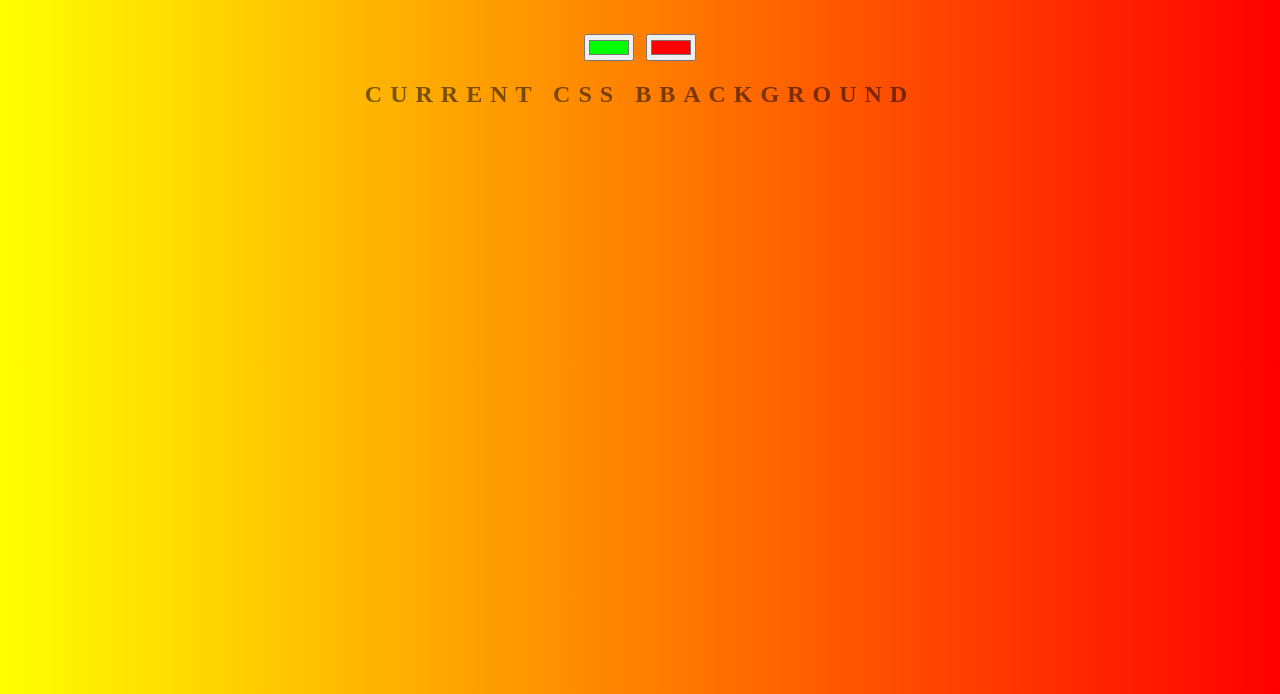
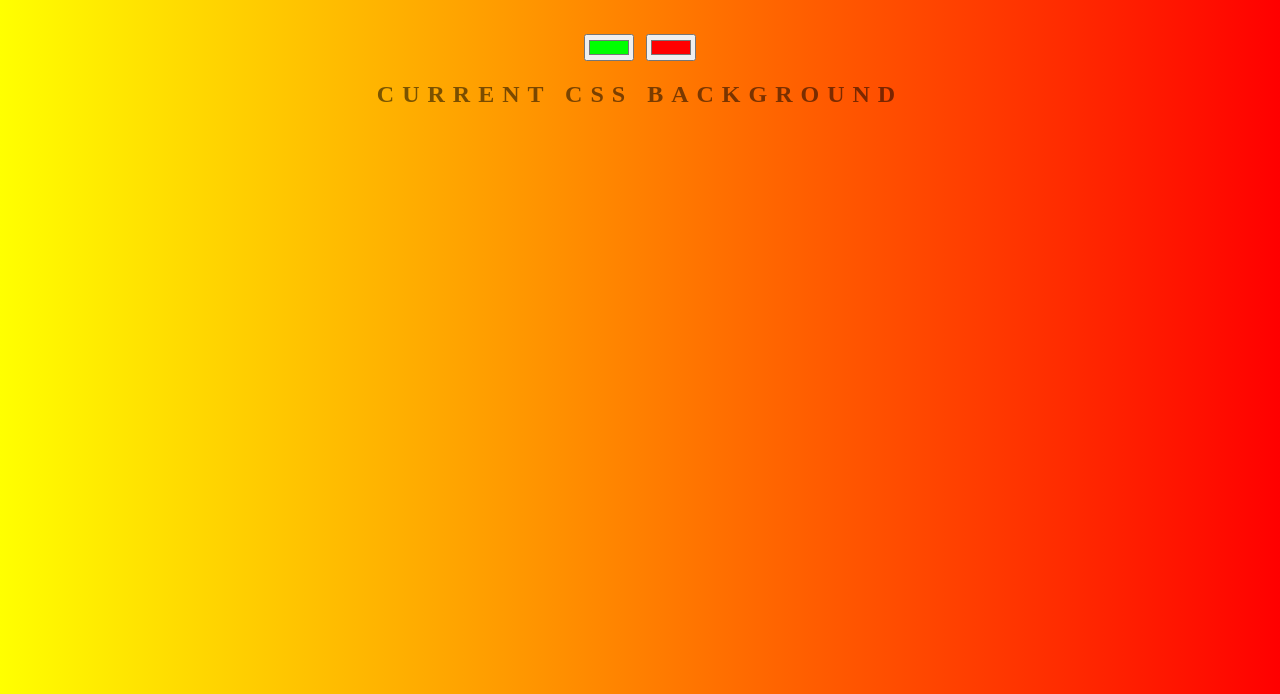
Before and after one commit to Pietrockson/Background-generator, a plain HTML site: page index.html in a window 1280 px wide. Shown: the part 106-800 px from the top of the page. Drawn offline with Linux system fonts and the light colour scheme.

Commit message:
fixing typo

```diff
--- a/index.html
+++ b/index.html
@@ -25,7 +25,7 @@
         <h1>cool Generator!</h1>
         <input class="color1" type="color" name="color1" value="#00ff00">
         <input class="color2" type="color" name="color2" value="#ff0000">
-        <h2>current CSS bBackground</h2>
+        <h2>Current CSS Background</h2>
         <h3></h3>
         <script type="text/javascript" src="script.js"></script>
     </body>
```
